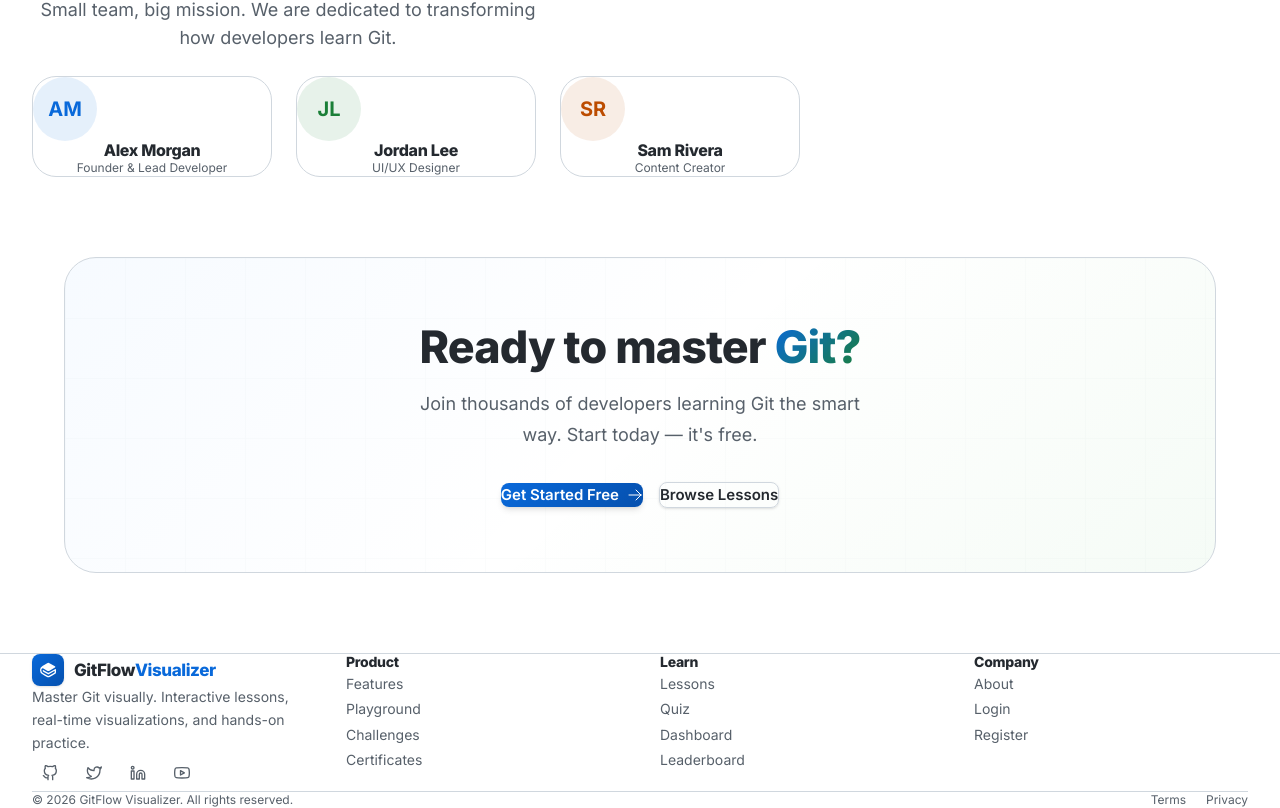
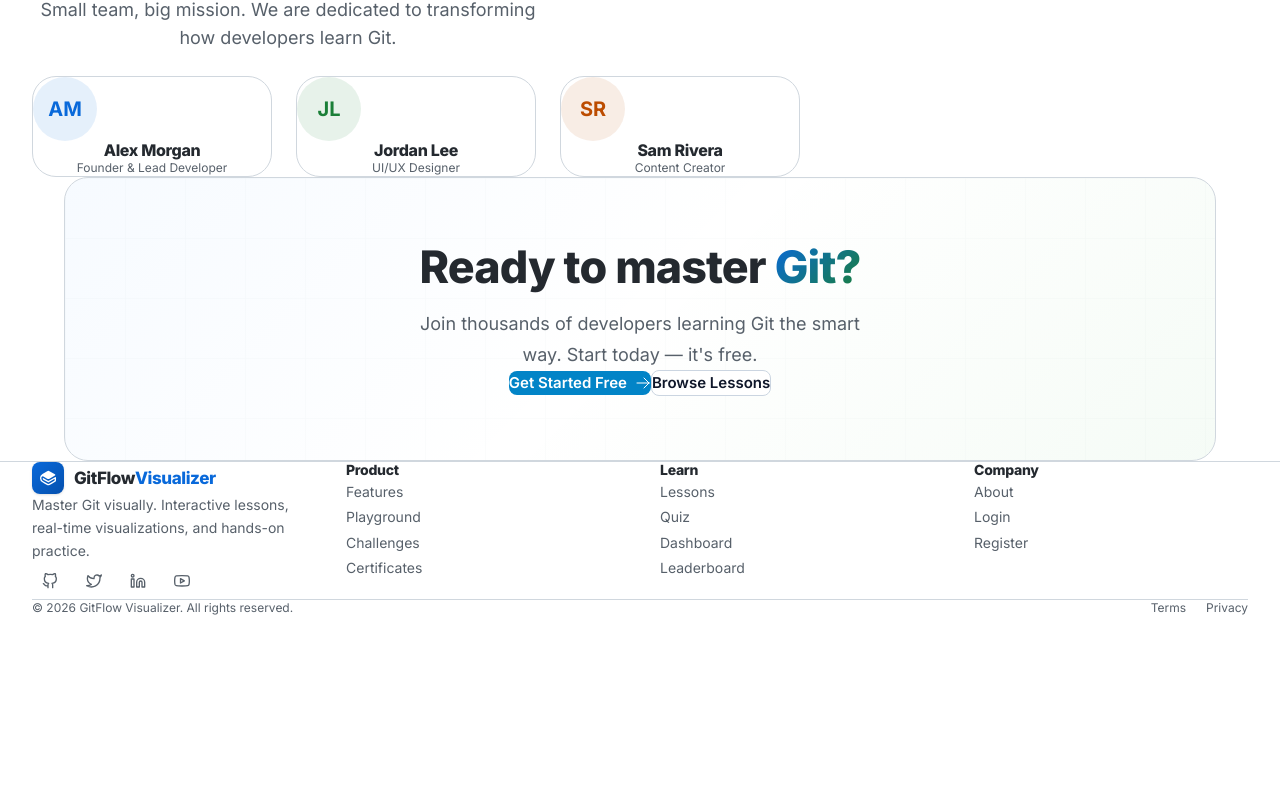
Before and after one commit to Tahirainfo308-arch/GitFlow-Visualizer, a React (Vite) app: page /about in a window 1280 px wide. Shown: the part 593-1401 px from the top of the page. After the commit the page ends 1209 px from the top, so only its background shows below. Built offline with nearby package versions, Linux system fonts and the light colour scheme.

Commit message:
Force solid button colors (#0284c7 primary, #fff secondary), no gradient overlays, CTA max-w-1280px with !important CSS overrides

```diff
--- a/src/components/sections/CTASection.jsx
+++ b/src/components/sections/CTASection.jsx
@@ -6,13 +6,20 @@ export default function CTASection() {
   return (
     <section
       id="cta"
-      style={{ position: 'relative', overflow: 'hidden', paddingTop: '5rem', paddingBottom: '5rem', width: '100%' }}
+      style={{
+        position: 'relative',
+        overflow: 'hidden',
+        width: '100% !important',
+        maxWidth: '1280px !important',
+        margin: '0 auto !important',
+        padding: '4rem 2rem !important',
+        boxSizing: 'border-box !important',
+      }}
     >
-      <div style={{ maxWidth: '1280px', width: '100%', margin: '0 auto', paddingLeft: '2rem', paddingRight: '2rem' }}>
       <motion.div
         style={{
           position: 'relative',
-            borderRadius: 'clamp(20px, 3vw, 32px)',
+          borderRadius: '1.5rem',
           border: '1px solid var(--c-border)',
           backgroundColor: 'var(--c-card)',
           overflow: 'hidden',
@@ -25,7 +32,7 @@ export default function CTASection() {
         <div style={{ position: 'absolute', inset: 0, background: 'linear-gradient(135deg, rgba(88,166,255,0.05), transparent, rgba(63,185,80,0.05))', pointerEvents: 'none' }} />
         <div style={{ position: 'absolute', inset: 0, opacity: 0.2, pointerEvents: 'none' }} className="bg-grid" />
 
-          <div style={{ position: 'relative', padding: 'clamp(4rem, 5vw, 6rem) clamp(1.5rem, 3vw, 4rem)', textAlign: 'center' }}>
+        <div style={{ position: 'relative', padding: 'clamp(3rem, 5vw, 5rem) clamp(2rem, 4vw, 4rem)', textAlign: 'center' }}>
           <h2
             style={{
               fontSize: 'clamp(28px, 3.5vw, 48px)',
@@ -43,19 +50,27 @@ export default function CTASection() {
               color: 'var(--c-muted)',
               fontSize: 'clamp(16px, 1.5vw, 18px)',
               maxWidth: '480px',
-                margin: '0 auto 2rem',
+              margin: '0 auto',
               lineHeight: 1.7,
             }}
           >
             Join thousands of developers learning Git the smart way. Start today — it&apos;s free.
           </p>
-            <div style={{ display: 'flex', alignItems: 'center', justifyContent: 'center', gap: '1rem' }} className="flex-col sm:!flex-row">
+          <div
+            style={{
+              display: 'flex !important',
+              justifyContent: 'center !important',
+              alignItems: 'center !important',
+              gap: '1rem !important',
+              marginTop: '2rem !important',
+            }}
+            className="flex-col sm:!flex-row"
+          >
             <Button variant="primary" size="lg" href="/register" iconRight={HiOutlineArrowRight}>Get Started Free</Button>
             <Button variant="secondary" size="lg" href="/learn">Browse Lessons</Button>
           </div>
         </div>
       </motion.div>
-      </div>
     </section>
   )
 }
--- a/src/components/ui/Button.jsx
+++ b/src/components/ui/Button.jsx
@@ -1,18 +1,36 @@
 import { motion } from 'framer-motion'
 
-const variants = {
-  primary:
-    'bg-[image:var(--btn-gradient)] text-white shadow-md hover:shadow-lg hover:shadow-primary/25',
-  secondary:
-    'bg-transparent border border-border text-text hover:bg-surface hover:border-muted shadow-sm',
-  ghost:
-    'bg-transparent text-muted hover:text-text hover:bg-surface',
-  danger:
-    'bg-transparent text-red border border-red/20 hover:bg-red/10 shadow-sm',
-  success:
-    'bg-transparent text-green border border-green/20 hover:bg-green/10 shadow-sm',
-  outline:
-    'bg-transparent border border-border text-text hover:bg-card hover:border-primary hover:text-primary',
+const variantStyles = {
+  primary: {
+    backgroundColor: '#0284c7',
+    color: '#ffffff',
+    border: 'none',
+  },
+  secondary: {
+    backgroundColor: '#ffffff',
+    color: '#0f172a',
+    border: '1px solid #cbd5e1',
+  },
+  ghost: {
+    backgroundColor: 'transparent',
+    color: 'var(--c-muted)',
+    border: 'none',
+  },
+  danger: {
+    backgroundColor: 'transparent',
+    color: 'var(--c-red)',
+    border: '1px solid var(--c-red, #cf222e)',
+  },
+  success: {
+    backgroundColor: 'transparent',
+    color: 'var(--c-green)',
+    border: '1px solid var(--c-green, #1a7f37)',
+  },
+  outline: {
+    backgroundColor: 'transparent',
+    color: 'var(--c-text)',
+    border: '1px solid var(--c-border)',
+  },
 }
 
 const sizes = {
@@ -41,12 +59,18 @@ export default function Button({
     'transition-all duration-200 ease-out',
     disabled && 'opacity-50 cursor-not-allowed pointer-events-none',
     loading && 'pointer-events-none',
-    variants[variant],
     sizes[size],
     className,
   ]
     .filter(Boolean)
     .join(' ')
+
+  const style = {
+    ...variantStyles[variant],
+    borderRadius: '0.5rem',
+    overflow: 'hidden',
+    textDecoration: 'none',
+  }
 
   const content = (
     <>
@@ -67,7 +91,7 @@ export default function Button({
       <motion.a
         href={href}
         className={classes}
-        style={{ textDecoration: 'none' }}
+        style={style}
         whileHover={disabled ? {} : { scale: 1.02 }}
         whileTap={disabled ? {} : { scale: 0.97 }}
         transition={{ duration: 0.15 }}
@@ -82,6 +106,7 @@ export default function Button({
     <motion.button
       type={type}
       className={classes}
+      style={style}
       onClick={onClick}
       disabled={disabled || loading}
       whileHover={disabled ? {} : { scale: 1.02 }}
--- a/src/index.css
+++ b/src/index.css
@@ -217,3 +217,19 @@ body > div {
   margin-left: calc(-50vw);
   margin-right: calc(-50vw);
 }
+
+/* 4. Force primary button solid color — no gradient overlays */
+a[href], button {
+  background-image: none !important;
+}
+
+/* 5. Force CTA container width */
+#cta {
+  width: 100% !important;
+  max-width: 1280px !important;
+  margin-left: auto !important;
+  margin-right: auto !important;
+  padding-left: 2rem !important;
+  padding-right: 2rem !important;
+  box-sizing: border-box !important;
+}
```
Lines whose indentation alone changed are shown as unchanged.
